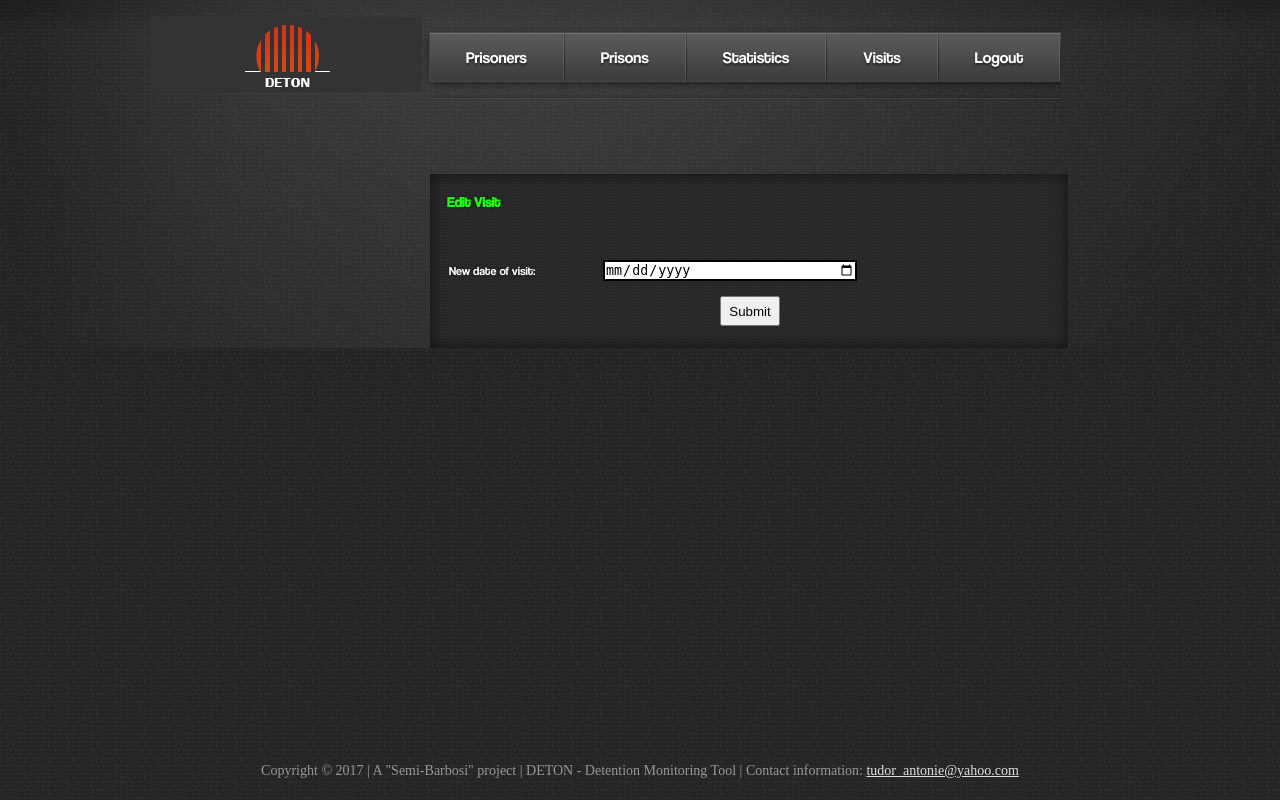
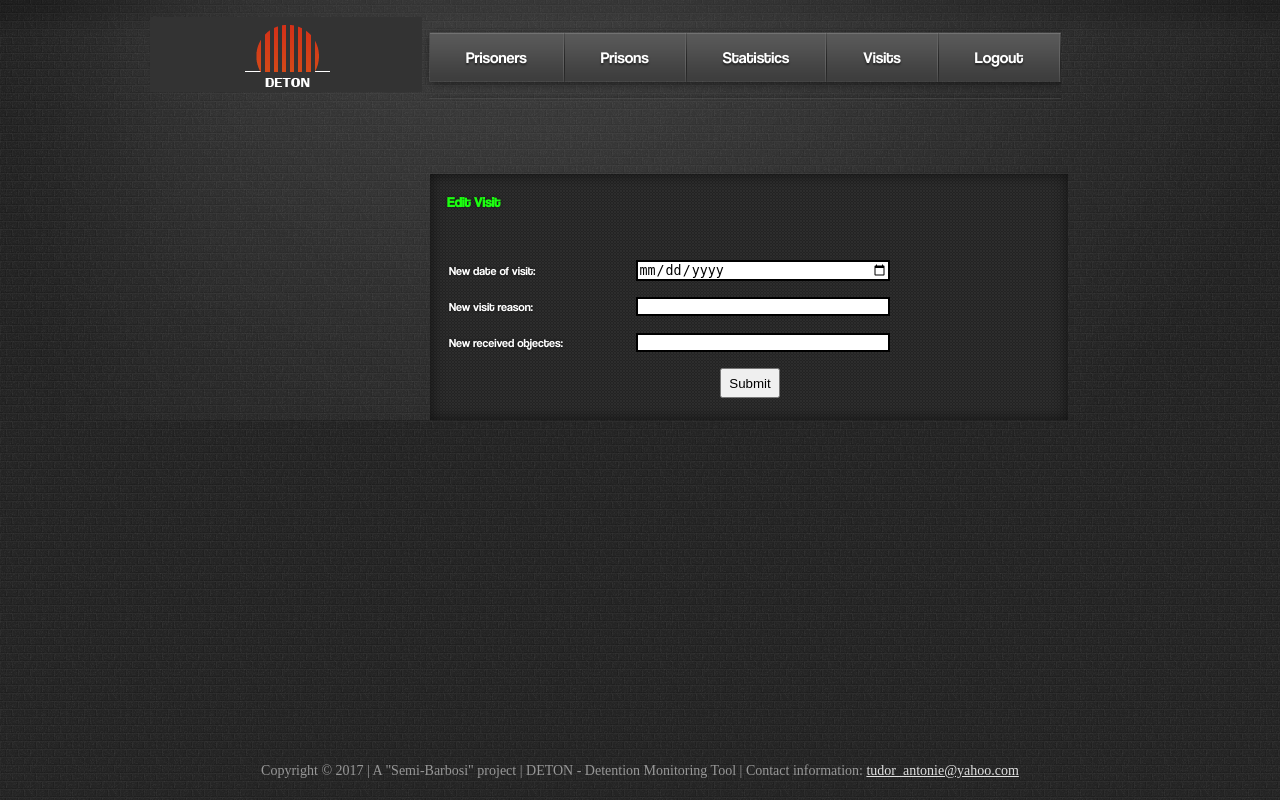
Before and after one commit to razvannica/DETON, a PHP site: page /xe/EditVisit.php in a window 1280 px wide. Run offline with PHP 8.4, Linux system fonts and the light colour scheme.

Commit message:
Update EditVisit.php

```diff
--- a/front-end/EditVisit.php
+++ b/front-end/EditVisit.php
@@ -31,6 +31,12 @@
                                         <tr><td>New date of visit: </td><td>
                                                 <input type="date" name="visit_date" style="width:250px; border:2px solid ;"/></td></tr>
                                         <tr><td colspan="2" style="height:10px"></td></tr>
+                                        <tr><td>New visit reason: </td><td>
+                                                <input type="text" name="visit_reason" style="width:250px; border:2px solid ;"/></td></tr>
+                                        <tr><td colspan="2" style="height:10px"></td></tr>
+                                        <tr><td>New received objectes: </td><td>
+                                                <input type="text" name="exchange_data" style="width:250px; border:2px solid ;"/></td></tr>
+                                        <tr><td colspan="2" style="height:10px"></td></tr>
                                         <br><br>
                                         <tr><td colspan="2" align="center"><input type="submit" value="Submit" style="height:30px; width: 60px;"/></td></tr>
                                     </table>
```
